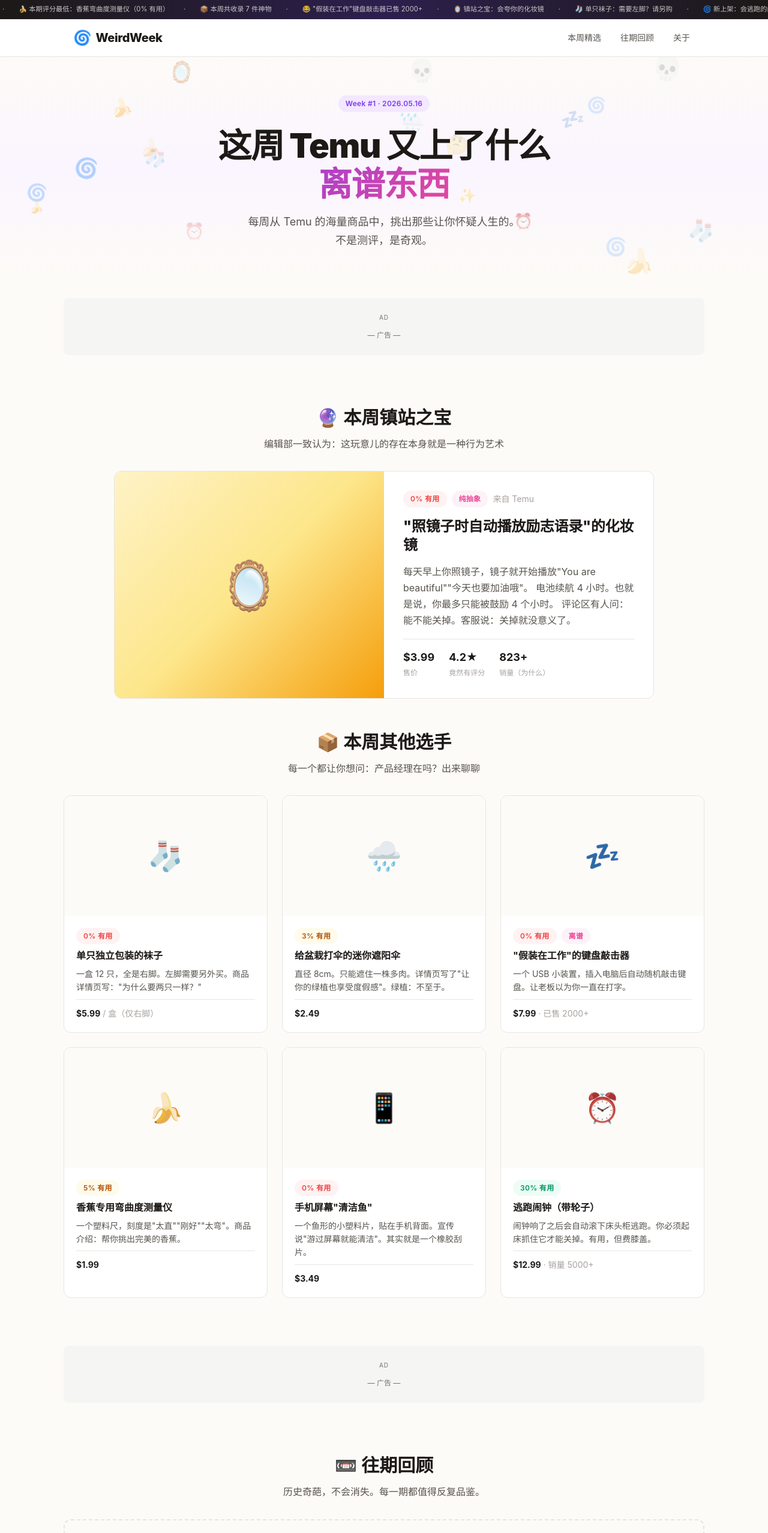
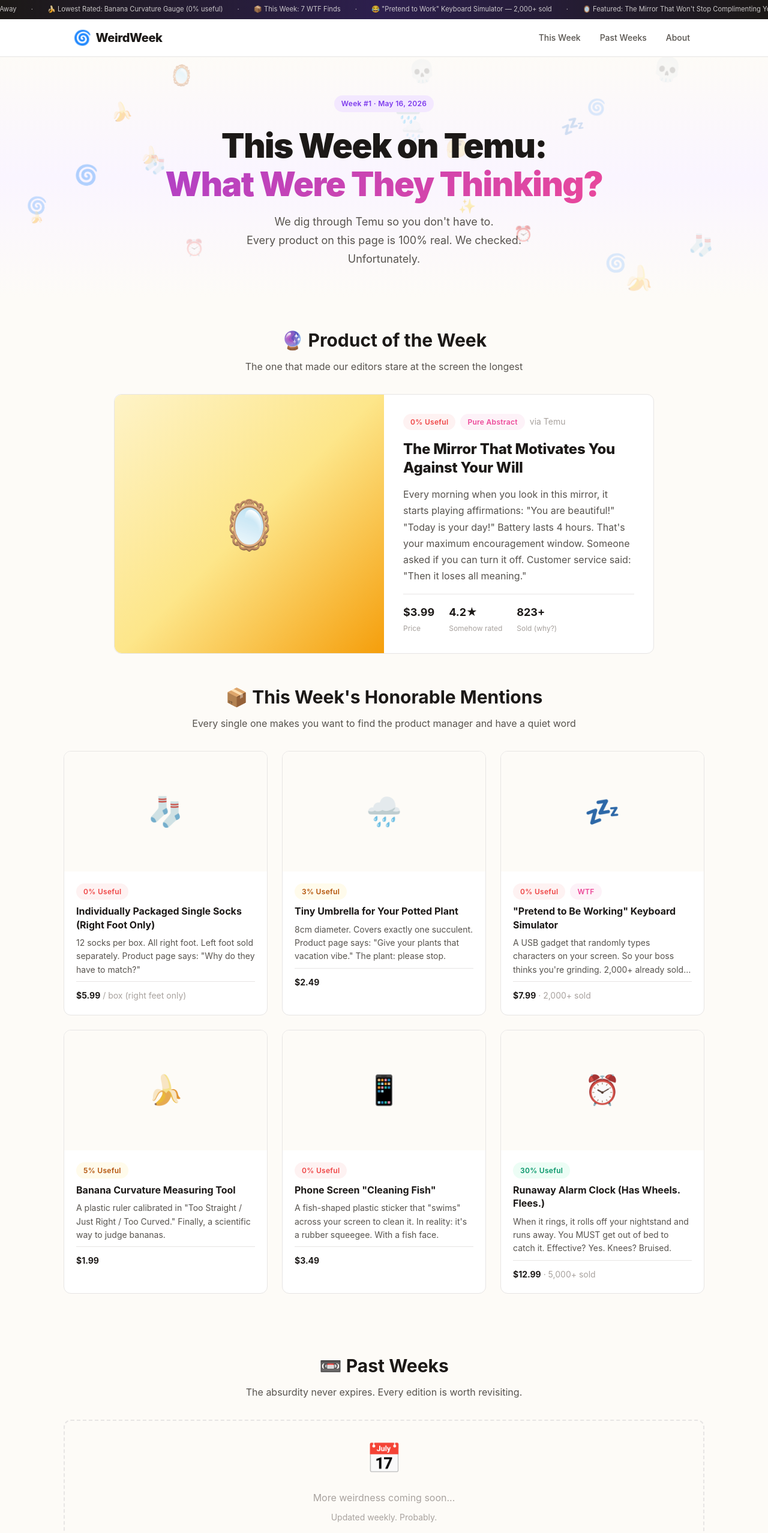
Before and after one commit to hanjin714/weirdweek.fun, a plain HTML site: page index.html in a window 1280 px wide. Shown: the top 2556 px of the page at 60% size. Drawn offline with Linux system fonts and the light colour scheme.

Commit message:
English rewrite + Google AdSense integration
- All content translated to English (global audience, higher ECPM)
- Removed placeholder ad slots
- Inserted AdSense script (ca-pub-5905906520714538) in <head>

```diff
--- a/index.html
+++ b/index.html
@@ -1,37 +1,40 @@
 <!DOCTYPE html>
-<html lang="zh-CN">
+<html lang="en">
 <head>
   <meta charset="UTF-8">
   <meta name="viewport" content="width=device-width, initial-scale=1.0">
-  <title>WeirdWeek.fun — 本周 Temu 最奇葩商品精选</title>
-  <meta name="description" content="每周精选 Temu 上最没用、最抽象、最让你想问'这玩意儿谁买啊'的奇葩商品。纯属娱乐，但都是真的。">
+  <title>WeirdWeek.fun — The Most Useless Things on Temu, Curated Weekly</title>
+  <meta name="description" content="Every week we dig through Temu to find the most bizarre, useless, and hilariously questionable products. Not reviews. Just pure spectacle.">
+
+  <!-- Google AdSense -->
+  <script async src="https://pagead2.googlesyndication.com/pagead/js/adsbygoogle.js?client=ca-pub-5905906520714538"
+     crossorigin="anonymous"></script>
+
   <link rel="stylesheet" href="base.css">
   <link rel="stylesheet" href="style.css">
-  <!-- Google AdSense（上线后替换为你的广告代码） -->
-  <!-- <script async src="https://pagead2.googlesyndication.com/pagead/js/adsbygoogle.js"></script> -->
 </head>
 <body>
 
-  <!-- ====== 顶部跑马灯 ====== -->
+  <!-- ====== Ticker ====== -->
   <div class="ticker-bar">
     <div class="ticker-track">
-      <span>🌀 新上架：会逃跑的闹钟</span>
+      <span>🌀 New: The Alarm Clock That Runs Away</span>
       <span>·</span>
-      <span>🍌 本期评分最低：香蕉弯曲度测量仪（0% 有用）</span>
+      <span>🍌 Lowest Rated: Banana Curvature Gauge (0% useful)</span>
       <span>·</span>
-      <span>📦 本周共收录 7 件神物</span>
+      <span>📦 This Week: 7 WTF Finds</span>
       <span>·</span>
-      <span>😂 "假装在工作"键盘敲击器已售 2000+</span>
+      <span>😂 "Pretend to Work" Keyboard Simulator — 2,000+ sold</span>
       <span>·</span>
-      <span>🪞 镇站之宝：会夸你的化妆镜</span>
+      <span>🪞 Featured: The Mirror That Won't Stop Complimenting You</span>
       <span>·</span>
-      <span>🧦 单只袜子：需要左脚？请另购</span>
+      <span>🧦 Single Socks: Left foot sold separately</span>
       <span>·</span>
-      <span>🌀 新上架：会逃跑的闹钟</span>
+      <span>🌀 New: The Alarm Clock That Runs Away</span>
       <span>·</span>
-      <span>🍌 本期评分最低：香蕉弯曲度测量仪（0% 有用）</span>
+      <span>🍌 Lowest Rated: Banana Curvature Gauge (0% useful)</span>
       <span>·</span>
-      <span>📦 本周共收录 7 件神物</span>
+      <span>📦 This Week: 7 WTF Finds</span>
     </div>
   </div>
 
@@ -44,9 +47,9 @@
           <span class="logo-text">WeirdWeek</span>
         </a>
         <nav class="nav-links flex gap-4 items-center">
-          <a href="#this-week">本周精选</a>
-          <a href="#past-weeks">往期回顾</a>
-          <a href="#about">关于</a>
+          <a href="#this-week">This Week</a>
+          <a href="#past-weeks">Past Weeks</a>
+          <a href="#about">About</a>
         </nav>
       </div>
     </div>
@@ -54,41 +57,33 @@
 
   <!-- ====== Hero ====== -->
   <section class="hero section">
-    <!-- 漂浮 emoji 粒子 -->
     <div class="hero-particles" id="heroParticles"></div>
 
     <div class="container text-center">
-      <p class="hero-badge tag reveal">Week #1 · 2026.05.16</p>
+      <p class="hero-badge tag reveal">Week #1 · May 16, 2026</p>
       <h1 class="hero-title reveal">
-        这周 Temu 又上了什么<br><span class="hero-highlight">离谱东西</span>
+        This Week on Temu:<br><span class="hero-highlight">What Were They Thinking?</span>
       </h1>
       <p class="hero-subtitle text-secondary reveal">
-        每周从 Temu 的海量商品中，挑出那些让你怀疑人生的。<br>
-        不是测评，是奇观。
+        We dig through Temu so you don't have to.<br>
+        Every product on this page is 100% real. We checked. Unfortunately.
       </p>
     </div>
   </section>
-
-  <!-- ====== Ad Slot 1 (Top) ====== -->
-  <div class="container reveal">
-    <div class="ad-slot">
-      <p style="color:var(--ad-label-color);font-size:0.75rem;">— 广告 —</p>
-    </div>
-  </div>
 
   <!-- ====== Featured Product ====== -->
   <section id="this-week" class="section">
     <div class="container">
       <div class="section-header reveal">
-        <h2>🔮 本周镇站之宝</h2>
-        <p>编辑部一致认为：这玩意儿的存在本身就是一种行为艺术</p>
+        <h2>🔮 Product of the Week</h2>
+        <p>The one that made our editors stare at the screen the longest</p>
       </div>
 
       <article class="featured-card card reveal">
         <div class="featured-image">
           <img
             src="assets/products/01-featured/product.jpg"
-            alt="会夸人的化妆镜"
+            alt="Affirmation Mirror"
             class="featured-img"
             onerror="this.parentElement.classList.add('no-image'); this.style.display='none'"
           >
@@ -98,28 +93,29 @@
         </div>
         <div class="featured-body">
           <div class="featured-meta flex gap-2 items-center">
-            <span class="tag tag-useless">0% 有用</span>
-            <span class="tag tag-wtf">纯抽象</span>
-            <span class="text-sm text-tertiary">来自 Temu</span>
+            <span class="tag tag-useless">0% Useful</span>
+            <span class="tag tag-wtf">Pure Abstract</span>
+            <span class="text-sm text-tertiary">via Temu</span>
           </div>
-          <h3 class="featured-title">"照镜子时自动播放励志语录"的化妆镜</h3>
+          <h3 class="featured-title">The Mirror That Motivates You Against Your Will</h3>
           <p class="featured-desc text-secondary">
-            每天早上你照镜子，镜子就开始播放"You are beautiful""今天也要加油哦"。
-            电池续航 4 小时。也就是说，你最多只能被鼓励 4 个小时。
-            评论区有人问：能不能关掉。客服说：关掉就没意义了。
+            Every morning when you look in this mirror, it starts playing affirmations:
+            "You are beautiful!" "Today is your day!" Battery lasts 4 hours. That's your maximum
+            encouragement window. Someone asked if you can turn it off. Customer service said:
+            "Then it loses all meaning."
           </p>
           <div class="featured-stats flex gap-6">
             <div class="stat">
               <span class="stat-num counter" data-target="3.99" data-prefix="$">$3.99</span>
-              <span class="stat-label">售价</span>
+              <span class="stat-label">Price</span>
             </div>
             <div class="stat">
               <span class="stat-num">4.2★</span>
-              <span class="stat-label">竟然有评分</span>
+              <span class="stat-label">Somehow rated</span>
             </div>
             <div class="stat">
               <span class="stat-num counter" data-target="823" data-suffix="+">823+</span>
-              <span class="stat-label">销量（为什么）</span>
+              <span class="stat-label">Sold (why?)</span>
             </div>
           </div>
         </div>
@@ -131,18 +127,18 @@
   <section class="section" style="padding-top:0;">
     <div class="container">
       <div class="section-header reveal">
-        <h2>📦 本周其他选手</h2>
-        <p>每一个都让你想问：产品经理在吗？出来聊聊</p>
+        <h2>📦 This Week's Honorable Mentions</h2>
+        <p>Every single one makes you want to find the product manager and have a quiet word</p>
       </div>
 
       <div class="product-grid grid grid-3">
 
-        <!-- Product 1 · 单只袜子 -->
+        <!-- Product 1 -->
         <article class="product-card card reveal">
           <div class="card-image">
             <img
               src="assets/products/02-socks/product.jpg"
-              alt="单只独立包装的袜子"
+              alt="Single Socks"
               onerror="this.parentElement.classList.add('no-image'); this.style.display='none'"
             >
             <div class="placeholder-fallback">
@@ -151,24 +147,25 @@
           </div>
           <div class="card-body">
             <div class="flex gap-2 mb-2">
-              <span class="tag tag-useless">0% 有用</span>
+              <span class="tag tag-useless">0% Useful</span>
             </div>
-            <h3 class="product-title">单只独立包装的袜子</h3>
+            <h3 class="product-title">Individually Packaged Single Socks (Right Foot Only)</h3>
             <p class="product-desc text-secondary">
-              一盒 12 只，全是右脚。左脚需要另外买。商品详情页写："为什么要两只一样？"
+              12 socks per box. All right foot. Left foot sold separately.
+              Product page says: "Why do they have to match?"
             </p>
             <div class="product-price text-sm mt-2">
-              <strong>$5.99</strong> <span class="text-tertiary">/ 盒（仅右脚）</span>
+              <strong>$5.99</strong> <span class="text-tertiary">/ box (right feet only)</span>
             </div>
           </div>
         </article>
 
-        <!-- Product 2 · 盆栽遮阳伞 -->
+        <!-- Product 2 -->
         <article class="product-card card reveal">
           <div class="card-image">
             <img
               src="assets/products/03-umbrella/product.jpg"
-              alt="给盆栽打伞的迷你遮阳伞"
+              alt="Tiny Umbrella for Succulents"
               onerror="this.parentElement.classList.add('no-image'); this.style.display='none'"
             >
             <div class="placeholder-fallback">
@@ -177,11 +174,12 @@
           </div>
           <div class="card-body">
             <div class="flex gap-2 mb-2">
-              <span class="tag tag-low">3% 有用</span>
+              <span class="tag tag-low">3% Useful</span>
             </div>
-            <h3 class="product-title">给盆栽打伞的迷你遮阳伞</h3>
+            <h3 class="product-title">Tiny Umbrella for Your Potted Plant</h3>
             <p class="product-desc text-secondary">
-              直径 8cm。只能遮住一株多肉。详情页写了"让你的绿植也享受度假感"。绿植：不至于。
+              8cm diameter. Covers exactly one succulent. Product page says:
+              "Give your plants that vacation vibe." The plant: please stop.
             </p>
             <div class="product-price text-sm mt-2">
               <strong>$2.49</strong>
@@ -189,12 +187,12 @@
           </div>
         </article>
 
-        <!-- Product 3 · 键盘敲击器 -->
+        <!-- Product 3 -->
         <article class="product-card card reveal">
           <div class="card-image">
             <img
               src="assets/products/04-keyboard/product.jpg"
-              alt="假装在工作的键盘敲击器"
+              alt="Fake Typing Device"
               onerror="this.parentElement.classList.add('no-image'); this.style.display='none'"
             >
             <div class="placeholder-fallback">
@@ -203,25 +201,26 @@
           </div>
           <div class="card-body">
             <div class="flex gap-2 mb-2">
-              <span class="tag tag-useless">0% 有用</span>
-              <span class="tag tag-wtf">离谱</span>
+              <span class="tag tag-useless">0% Useful</span>
+              <span class="tag tag-wtf">WTF</span>
             </div>
-            <h3 class="product-title">"假装在工作"的键盘敲击器</h3>
+            <h3 class="product-title">"Pretend to Be Working" Keyboard Simulator</h3>
             <p class="product-desc text-secondary">
-              一个 USB 小装置，插入电脑后自动随机敲击键盘。让老板以为你一直在打字。
+              A USB gadget that randomly types characters on your screen.
+              So your boss thinks you're grinding. 2,000+ already sold. We have questions.
             </p>
             <div class="product-price text-sm mt-2">
-              <strong>$7.99</strong> <span class="text-tertiary">· 已售 2000+</span>
+              <strong>$7.99</strong> <span class="text-tertiary">· 2,000+ sold</span>
             </div>
           </div>
         </article>
 
-        <!-- Product 4 · 香蕉测量仪 -->
+        <!-- Product 4 -->
         <article class="product-card card reveal">
           <div class="card-image">
             <img
               src="assets/products/05-banana/product.jpg"
-              alt="香蕉弯曲度测量仪"
+              alt="Banana Curvature Gauge"
               onerror="this.parentElement.classList.add('no-image'); this.style.display='none'"
             >
             <div class="placeholder-fallback">
@@ -230,11 +229,12 @@
           </div>
           <div class="card-body">
             <div class="flex gap-2 mb-2">
-              <span class="tag tag-low">5% 有用</span>
+              <span class="tag tag-low">5% Useful</span>
             </div>
-            <h3 class="product-title">香蕉专用弯曲度测量仪</h3>
+            <h3 class="product-title">Banana Curvature Measuring Tool</h3>
             <p class="product-desc text-secondary">
-              一个塑料尺，刻度是"太直""刚好""太弯"。商品介绍：帮你挑出完美的香蕉。
+              A plastic ruler calibrated in "Too Straight / Just Right / Too Curved."
+              Finally, a scientific way to judge bananas.
             </p>
             <div class="product-price text-sm mt-2">
               <strong>$1.99</strong>
@@ -242,12 +242,12 @@
           </div>
         </article>
 
-        <!-- Product 5 · 清洁鱼 -->
+        <!-- Product 5 -->
         <article class="product-card card reveal">
           <div class="card-image">
             <img
               src="assets/products/06-fish/product.jpg"
-              alt="手机屏幕清洁鱼"
+              alt="Phone Cleaning Fish"
               onerror="this.parentElement.classList.add('no-image'); this.style.display='none'"
             >
             <div class="placeholder-fallback">
@@ -256,11 +256,12 @@
           </div>
           <div class="card-body">
             <div class="flex gap-2 mb-2">
-              <span class="tag tag-useless">0% 有用</span>
+              <span class="tag tag-useless">0% Useful</span>
             </div>
-            <h3 class="product-title">手机屏幕"清洁鱼"</h3>
+            <h3 class="product-title">Phone Screen "Cleaning Fish"</h3>
             <p class="product-desc text-secondary">
-              一个鱼形的小塑料片，贴在手机背面。宣传说"游过屏幕就能清洁"。其实就是一个橡胶刮片。
+              A fish-shaped plastic sticker that "swims" across your screen to clean it.
+              In reality: it's a rubber squeegee. With a fish face.
             </p>
             <div class="product-price text-sm mt-2">
               <strong>$3.49</strong>
@@ -268,12 +269,12 @@
           </div>
         </article>
 
-        <!-- Product 6 · 逃跑闹钟 -->
+        <!-- Product 6 -->
         <article class="product-card card reveal">
           <div class="card-image">
             <img
               src="assets/products/07-clock/product.jpg"
-              alt="带轮子的逃跑闹钟"
+              alt="Runaway Alarm Clock"
               onerror="this.parentElement.classList.add('no-image'); this.style.display='none'"
             >
             <div class="placeholder-fallback">
@@ -282,14 +283,15 @@
           </div>
           <div class="card-body">
             <div class="flex gap-2 mb-2">
-              <span class="tag tag-mid">30% 有用</span>
+              <span class="tag tag-mid">30% Useful</span>
             </div>
-            <h3 class="product-title">逃跑闹钟（带轮子）</h3>
+            <h3 class="product-title">Runaway Alarm Clock (Has Wheels. Flees.)</h3>
             <p class="product-desc text-secondary">
-              闹钟响了之后会自动滚下床头柜逃跑。你必须起床抓住它才能关掉。有用，但费膝盖。
+              When it rings, it rolls off your nightstand and runs away.
+              You MUST get out of bed to catch it. Effective? Yes. Knees? Bruised.
             </p>
             <div class="product-price text-sm mt-2">
-              <strong>$12.99</strong> <span class="text-tertiary">· 销量 5000+</span>
+              <strong>$12.99</strong> <span class="text-tertiary">· 5,000+ sold</span>
             </div>
           </div>
         </article>
@@ -298,24 +300,17 @@
     </div>
   </section>
 
-  <!-- ====== Ad Slot 2 (Middle) ====== -->
-  <div class="container reveal">
-    <div class="ad-slot">
-      <p style="color:var(--ad-label-color);font-size:0.75rem;">— 广告 —</p>
-    </div>
-  </div>
-
   <!-- ====== Past Weeks ====== -->
   <section id="past-weeks" class="section">
     <div class="container">
       <div class="section-header reveal">
-        <h2>📼 往期回顾</h2>
-        <p>历史奇葩，不会消失。每一期都值得反复品鉴。</p>
+        <h2>📼 Past Weeks</h2>
+        <p>The absurdity never expires. Every edition is worth revisiting.</p>
       </div>
       <div class="past-weeks-placeholder text-center p-6 reveal" style="border:2px dashed var(--color-border);border-radius:var(--border-radius-lg);color:var(--color-text-tertiary);">
         <p style="font-size:3rem;margin-bottom:var(--space-4);">📅</p>
-        <p>更多奇葩即将到来……</p>
-        <p class="text-sm mt-2">每周更新，不会鸽。（大概率）</p>
+        <p>More weirdness coming soon...</p>
+        <p class="text-sm mt-2">Updated weekly. Probably.</p>
       </div>
     </div>
   </section>
@@ -324,38 +319,34 @@
   <section id="about" class="section" style="background:var(--color-surface);">
     <div class="container" style="max-width:700px;">
       <div class="section-header reveal">
-        <h2>👋 关于 WeirdWeek</h2>
+        <h2>👋 About WeirdWeek</h2>
       </div>
       <div class="about-content text-secondary reveal" style="line-height:1.8;">
         <p class="mb-4">
-          这是一个<strong>纯娱乐</strong>网站。我们不卖东西，我们只是 Temu 奇葩商品的搬运工。
+          This is a <strong>pure entertainment</strong> website. We don't sell anything.
+          We're just couriers of Temu's most questionable creations.
         </p>
         <p class="mb-4">
-          每周，我们会从 Temu 上发掘那些<strong>让你无法移开视线</strong>的商品——不是因为它们好用，而是因为它们的存在实在让人费解。
+          Every week we surface products that make you go <em>"who... why... what is this even for?"</em>
+          — not because they're good, but because they exist, and that alone is incredible.
         </p>
         <p class="mb-4">
-          我们不对任何产品做质量评价。我们只想说：<em>这个世界比我们想象的要有趣得多</em>。
+          We make no quality judgments. We're just here to say:
+          <em>the world is way weirder than you think.</em>
         </p>
         <p class="text-sm text-tertiary mt-6">
-          📧 投稿你发现的 Temu 神物：weirdweek@fun
-          <br>所有商品信息来源于 Temu 公开页面。我们不卖这些。（真的不卖。）
+          📧 Found a Temu treasure? Submit it: weirdweek@fun
+          <br>All product info sourced from public Temu listings. We don't sell these. (Seriously. We don't.)
         </p>
       </div>
     </div>
   </section>
 
-  <!-- ====== Ad Slot 3 (Bottom) ====== -->
-  <div class="container reveal">
-    <div class="ad-slot">
-      <p style="color:var(--ad-label-color);font-size:0.75rem;">— 广告 —</p>
-    </div>
-  </div>
-
   <!-- ====== Footer ====== -->
   <footer class="site-footer">
     <div class="container">
-      <p>🌀 WeirdWeek.fun — 每周 Temu 奇葩精选</p>
-      <p class="mt-2">我们不卖东西。我们只是奇观的搬运工。</p>
+      <p>🌀 WeirdWeek.fun — The most useless things on Temu, curated weekly</p>
+      <p class="mt-2">We don't sell products. We're just curators of the absurd.</p>
       <p class="mt-4 text-tertiary" style="font-size:0.75rem;">
         This site is for entertainment purposes only. All product information sourced from public Temu listings.<br>
         We are not affiliated with Temu. We don't sell these. (Seriously.)
```
Also changed, not shown: 1 other file.
